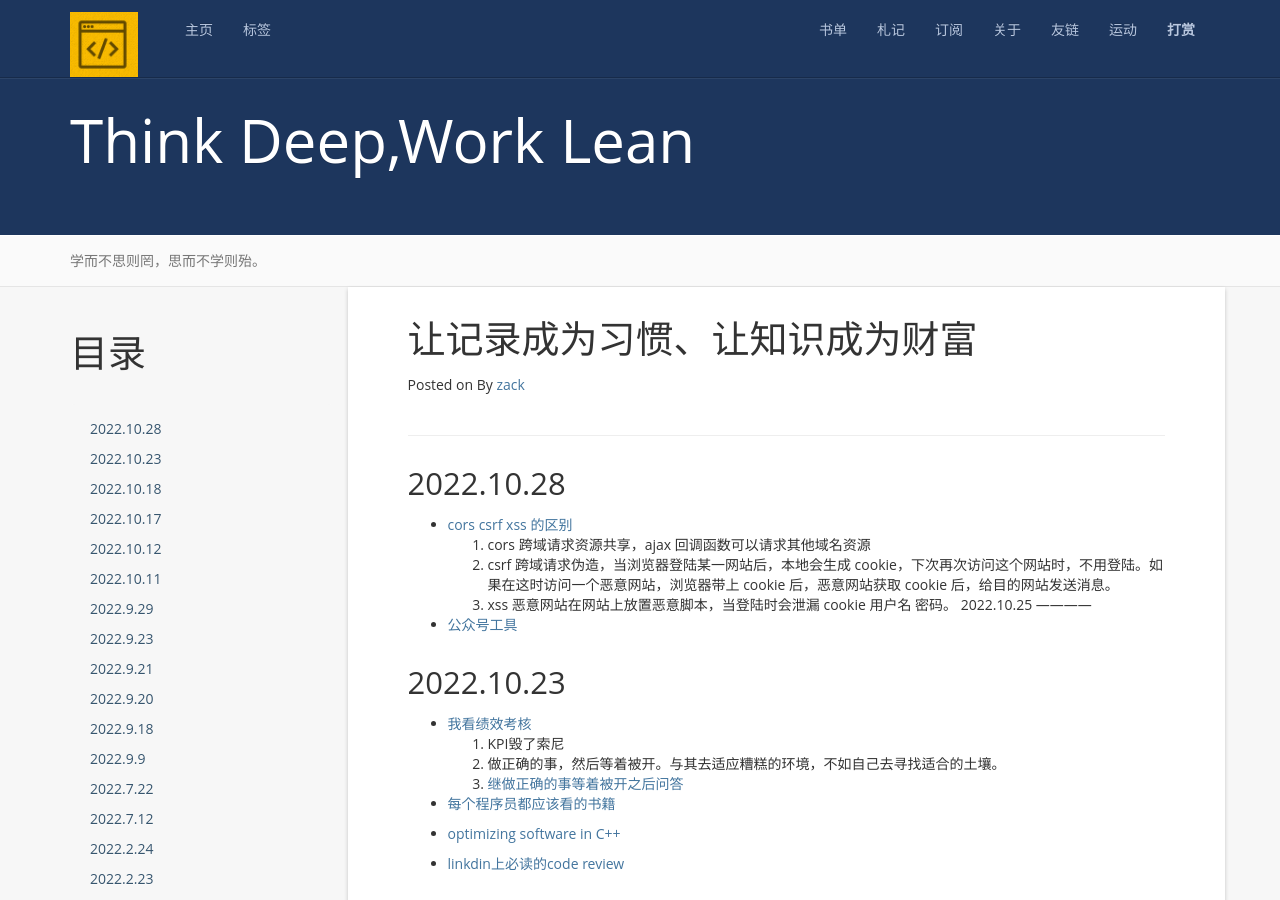
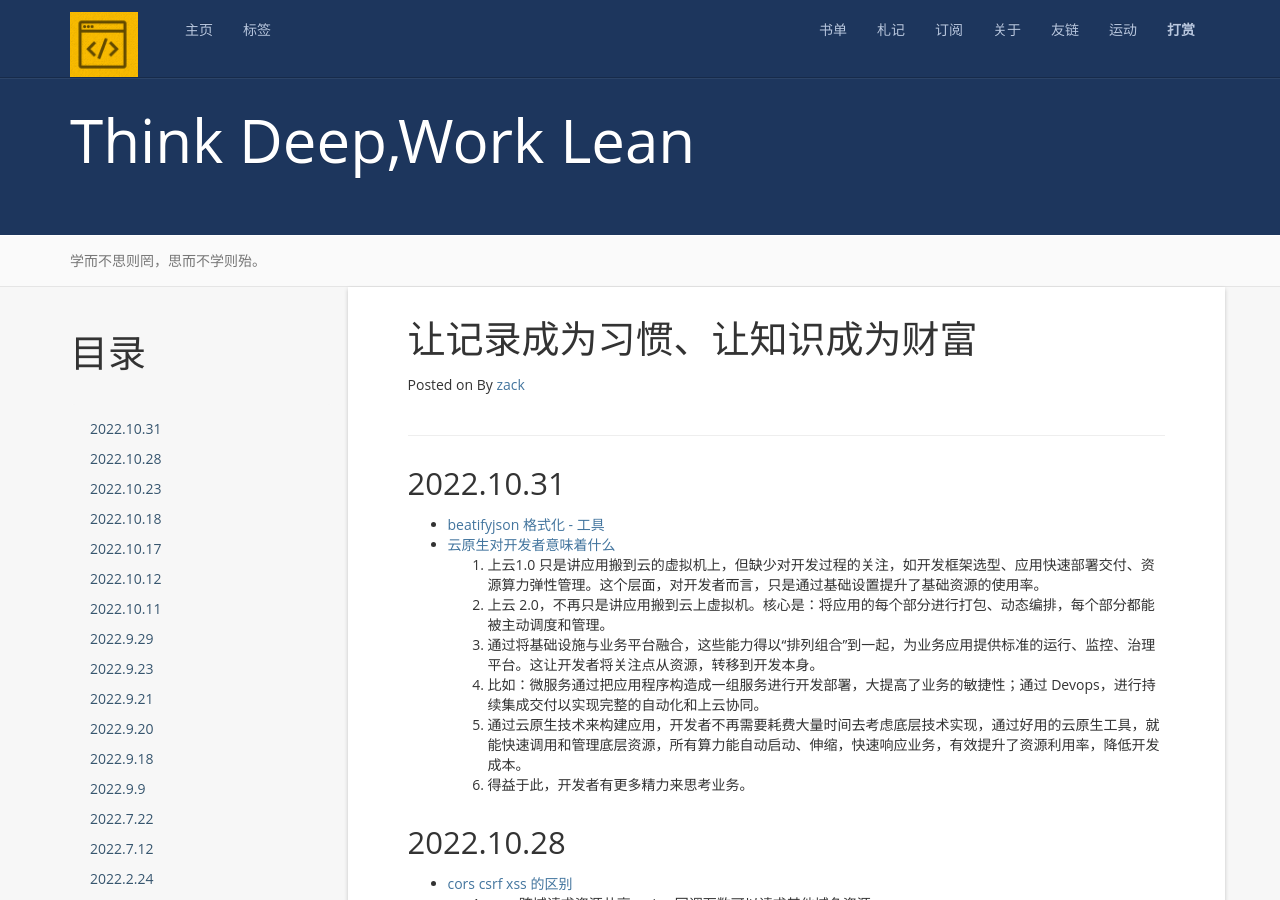
Before and after one commit to zackzhangkai/zackzhangkai.github.io, a Jekyll site: the page built from note.md, in a window 1280 px wide and 900 px high. Built offline with Jekyll 4.4.1, drawn with Linux system fonts in a browser that asks for light colours; nearby versions of some CDN libraries; a script that is not in the unit is left out; comment, search, counter and statistics services are not loaded.

Commit message:
add
Signed-off-by: zackzhangkai <zhangkaiamm@gmail.com>

```diff
--- a/note.md
+++ b/note.md
@@ -8,6 +8,17 @@ permalink: /note/
 {:toc}
 
 ------------
+
+2022.10.31
+-----------
++ [beatifyjson 格式化 - 工具](https://www.beautifyjson.org/)
++ [云原生对开发者意味着什么](https://segmentfault.com/a/1190000042716087)
+  1. 上云1.0 只是讲应用搬到云的虚拟机上，但缺少对开发过程的关注，如开发框架选型、应用快速部署交付、资源算力弹性管理。这个层面，对开发者而言，只是通过基础设置提升了基础资源的使用率。
+  2. 上云 2.0，不再只是讲应用搬到云上虚拟机。核心是：将应用的每个部分进行打包、动态编排，每个部分都能被主动调度和管理。
+  3. 通过将基础设施与业务平台融合，这些能力得以“排列组合”到一起，为业务应用提供标准的运行、监控、治理平台。这让开发者将关注点从资源，转移到开发本身。
+  4. 比如：微服务通过把应用程序构造成一组服务进行开发部署，大提高了业务的敏捷性；通过 Devops，进行持续集成交付以实现完整的自动化和上云协同。
+  5. 通过云原生技术来构建应用，开发者不再需要耗费大量时间去考虑底层技术实现，通过好用的云原生工具，就能快速调用和管理底层资源，所有算力能自动启动、伸缩，快速响应业务，有效提升了资源利用率，降低开发成本。
+  6. 得益于此，开发者有更多精力来思考业务。
 
 
 2022.10.28
```
